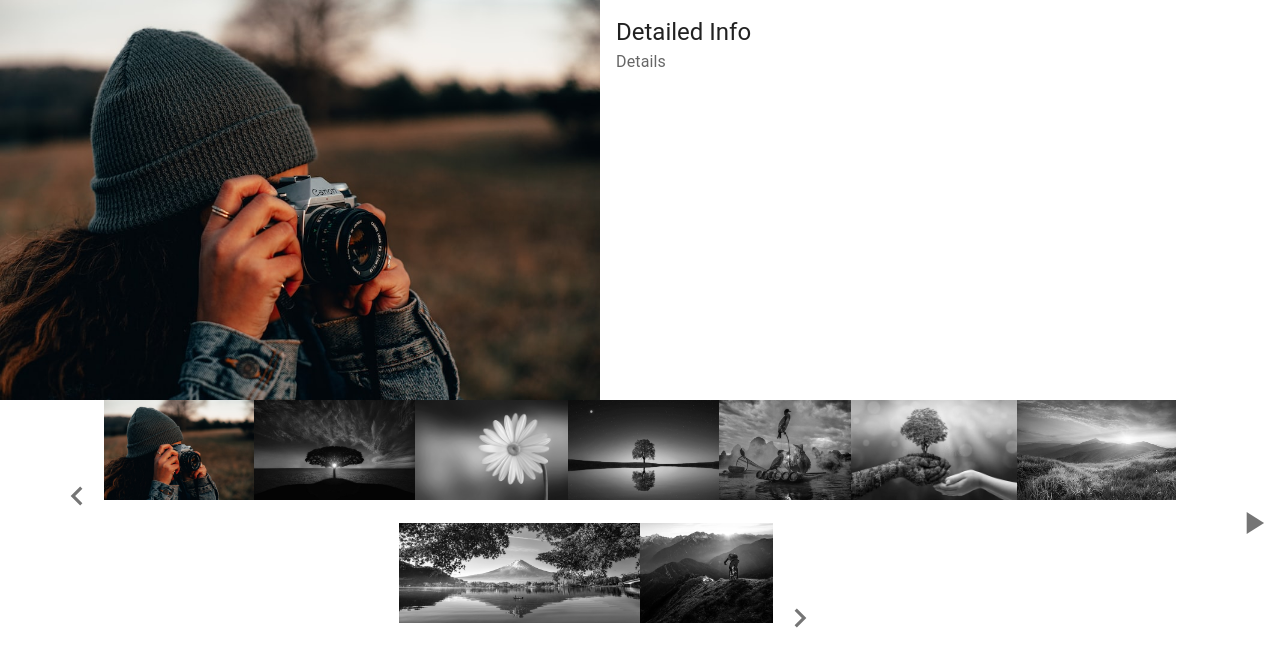
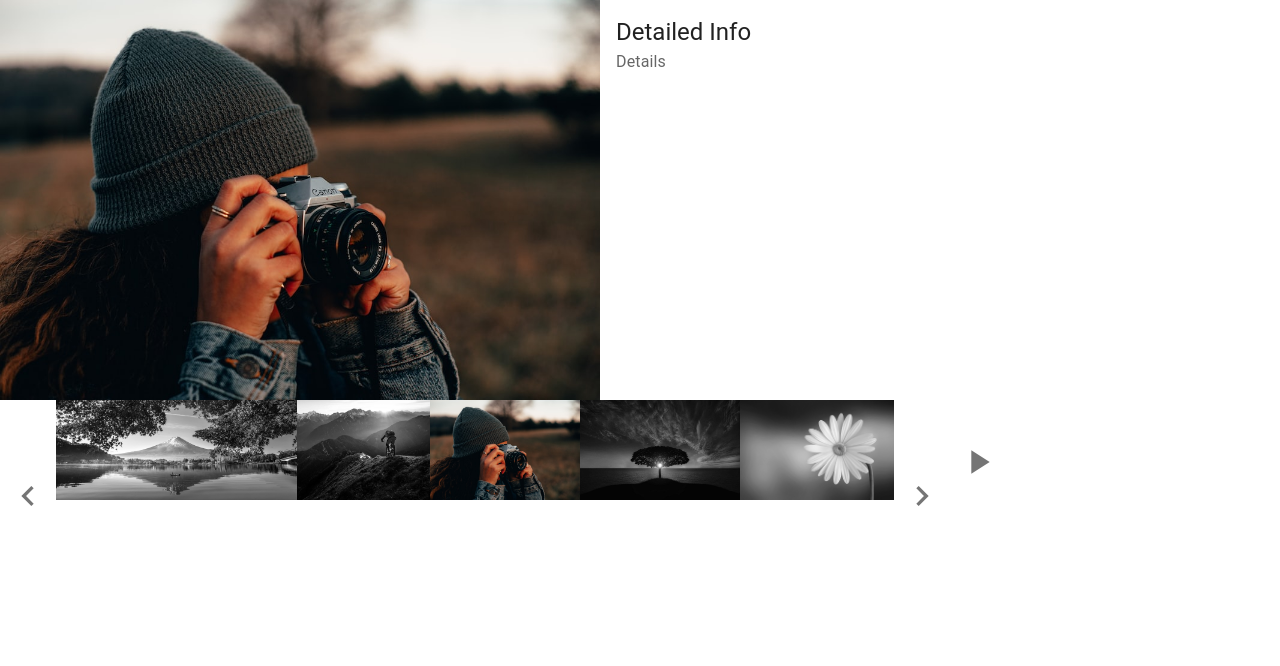
Before and after one commit to tanishaa17/fotoley-assignment, a React (Create React App) app in the folder client/: page / in a window 1280 px wide. Shown: the top 666 px of the page. Built offline with nearby package versions, Linux system fonts and the light colour scheme.

Commit message:
added proper visibility of all the imgs and fixed bugs

```diff
--- a/client/src/Components/Home.tsx
+++ b/client/src/Components/Home.tsx
@@ -20,6 +20,7 @@ export const Home = () => {
     const [currrIndex, setCurrIndex] = useState(0);
     const [isPlaying, setIsPlaying] = useState(false)
     // const [isPaused, setIsPaused] = useState(false)
+    const [activeImg, setActiveImg] = useState<ImageDetails[]>([]);
     const detail = "Details"
     const img: ImageDetails[] = [
         { image: '/assets/images/img13.jpg', details: detail },
@@ -66,6 +67,14 @@ export const Home = () => {
         }
     }, [isPlaying, img])
 
+    const visibleImages = [
+        img[(currrIndex + img.length - 2) % img.length],
+        img[(currrIndex + img.length - 1) % img.length],
+        img[currrIndex],
+        img[(currrIndex + 1) % img.length],
+        img[(currrIndex + 2) % img.length],
+    ];
+
     return (
         <Card sx={{ boxShadow: 'none', borderRadius: 0 }} >
             <Card sx={{ boxShadow: 'none', borderRadius: 0, display: 'flex' }} >
@@ -90,23 +99,23 @@ export const Home = () => {
             <Card sx={{ boxShadow: 'none', borderRadius: 0, display: 'flex' }} >
                 <Card sx={{ boxShadow: 'none', borderRadius: 0 }} >
                     <IconButton aria-label="play/pause">
-                        <NavigateBeforeIcon onClick={handlePrevious} sx={{ height: 38, width: 38 }} />
+                        <NavigateBeforeIcon onClick={handlePrevious} sx={{ height: 40, width: 40 }} />
                     </IconButton>
-                    {img.map((img, ind) => {
+                    {visibleImages.map((img, ind) => {
                         return (
-                            <img key={ind} src={img.image} height="100px" style={{
-                                cursor: "pointer", filter: currrIndex === ind ? 'none' : 'grayscale(100%)',
+                            <img onClick={() => setCurrIndex((currrIndex + ind - 2) % 10)} key={ind} src={img.image} height="100px" style={{
+                                cursor: "pointer", filter: ind === 2 ? 'none' : 'grayscale(100%)',
                             }} />
                         )
                     })}
                     <IconButton aria-label="play/pause">
-                        <NavigateNextIcon onClick={handleNext} sx={{ height: 38, width: 38 }} />
+                        <NavigateNextIcon onClick={handleNext} sx={{ height: 40, width: 40 }} />
                     </IconButton>
                 </Card>
                 <Box sx={{ display: 'flex', alignItems: 'center', }}>
 
                     <IconButton onClick={handlePlayPauseButton} aria-label="play/pause">
-                        {isPlaying ? <PauseIcon sx={{ height: 38, width: 38 }} /> : <PlayArrowIcon sx={{ height: 38, width: 38 }} />}
+                        {isPlaying ? <PauseIcon sx={{ height: 40, width: 40 }} /> : <PlayArrowIcon sx={{ height: 40, width: 40 }} />}
                     </IconButton>
                 </Box>
             </Card>
```
